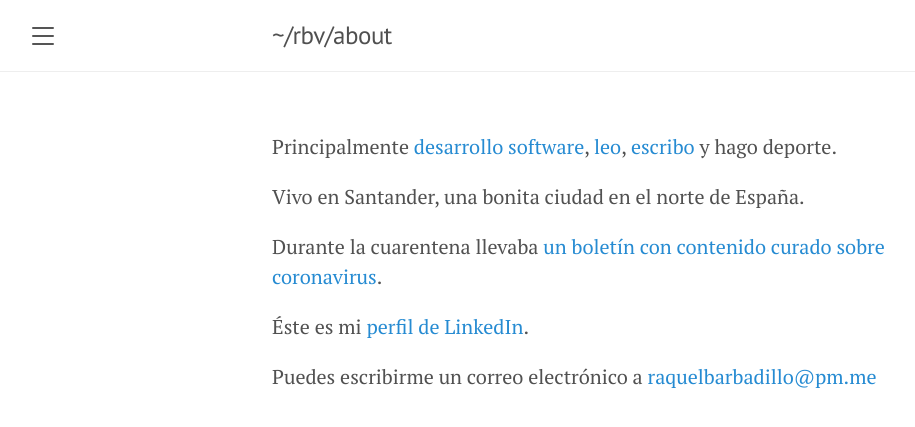
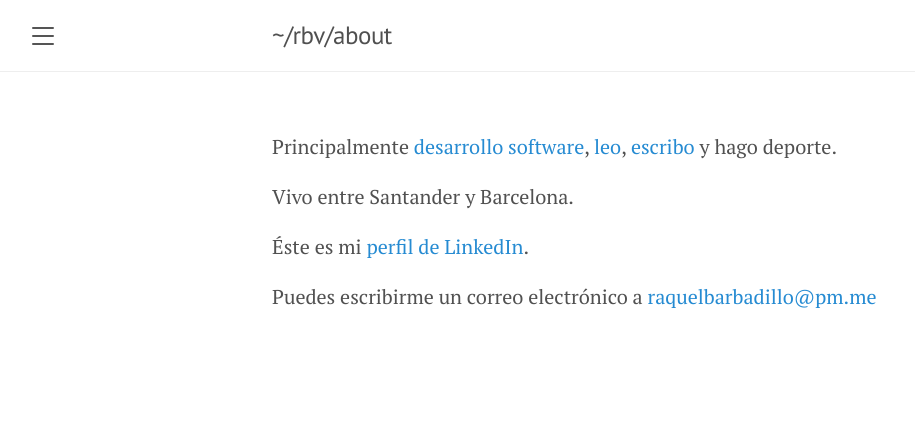
Before and after one commit to rbarbadillo/rbarbadillo.github.io, a Jekyll site: the page built from about.md, in a window 1280 px wide. Shown: the top 427 px of the page, without its empty margins (8-923 px from the left). Built offline with Jekyll 4.4.1, drawn with Linux system fonts in a browser that asks for light colours.

Commit message:
Update about.md

```diff
--- a/about.md
+++ b/about.md
@@ -5,9 +5,7 @@ title: about
 
 Principalmente [desarrollo software](https://www.tinybird.co/), [leo](https://www.instagram.com/ocasionalmenteleo/), [escribo](https://rbarbadillo.github.io/) y hago deporte.
 
-Vivo en Santander, una bonita ciudad en el norte de España.
-
-Durante la cuarentena llevaba [un boletín con contenido curado sobre coronavirus](https://rbarbadillo.substack.com/).
+Vivo entre Santander y Barcelona.
 
 Éste es mi [perfil de LinkedIn](https://www.linkedin.com/in/raquelbarbadillo/).
 
```
